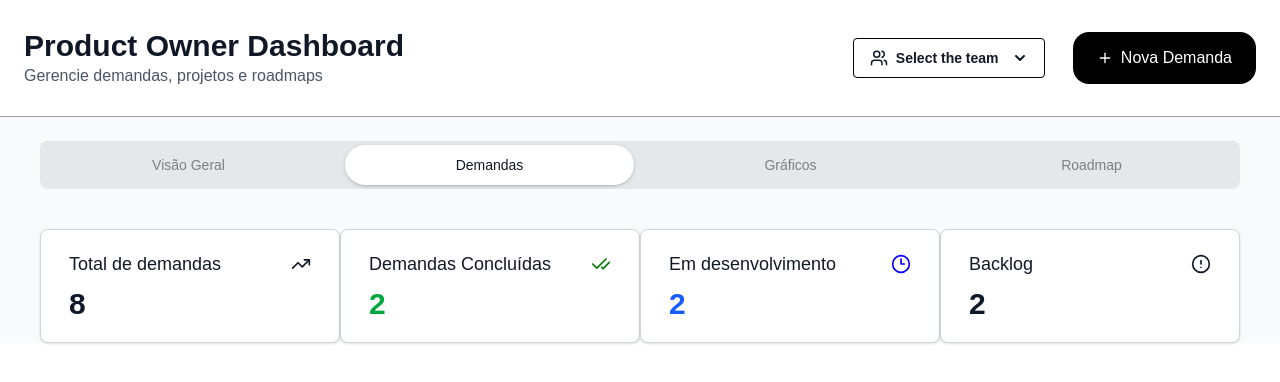
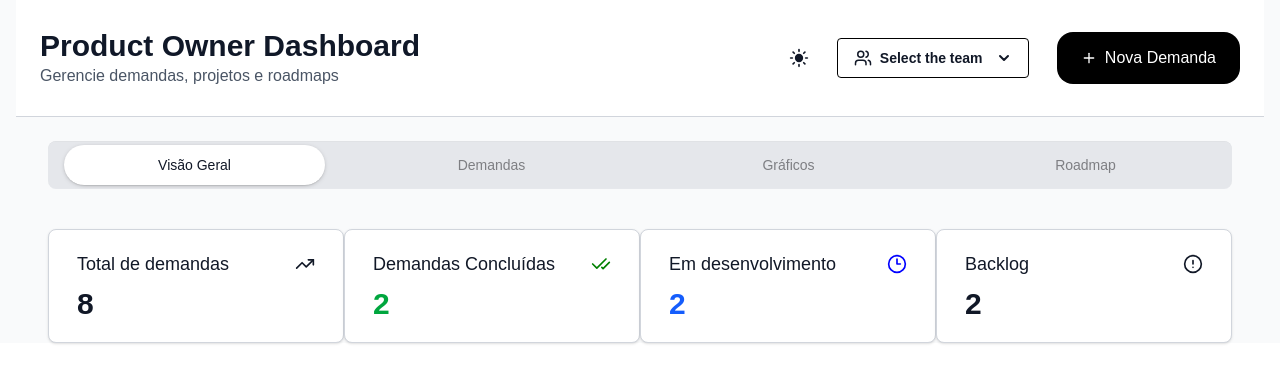
Before and after one commit to RogerPatriota/po-hub, a Next.js app: page / in a window 1280 px wide. Shown: the top 382 px of the page. Built offline with nearby package versions, Linux system fonts and the light colour scheme.

Commit message:
core: add General Vision component and change theme button

```diff
--- a/src/app/page.tsx
+++ b/src/app/page.tsx
@@ -3,24 +3,24 @@
 import React, { useState } from 'react';
 
 import Navbar from '@/components/Navbar';
-import { CheckCheck, TrendingUp, CircleAlert, Clock3 } from 'lucide-react';
-import DataCard from '@/components/DataCard';
+import GeneralVision from '@/components/GeneralVision';
+
 
 export default function Home() {
     const tabs = [
-        { name: 'Visão Geral', component: "Visão Geral" },
+        { name: 'Visão Geral', component: <GeneralVision /> },
         { name: 'Demandas', component: 'Demandas' },
         { name: 'Gráficos', component: 'Gráficos' },
         { name: 'Roadmap', component: 'Roadmap' },
     ];
 
-    const [activeTab, setActiveTab] = useState(1);
+    const [activeTab, setActiveTab] = useState(0);
 
   return (
     <div>
         <Navbar />
 
-        <div className="flex flex-col justify-center my-6 mx-10 gap-10">
+        <div className="flex flex-col justify-center my-6 mx-12 gap-10">
             <div role="tablist" className="tabs tabs-box bg-gray-200 flex gap-3">
             {tabs.map((tab, index) => (
                 <input
@@ -29,19 +29,14 @@ export default function Home() {
                 name="my_tabs_6"
                 role="tab"
                 width={57}
-                className="tab rounded-3xl flex-1"
+                className={`tab rounded-3xl flex-1 mx-3 ${index === activeTab ? 'tab-active [--tab-bg:white] [--tab-border-color:white]' : ''}`}
                 aria-label={tab.name}
-                defaultChecked={index === 1}
+                defaultChecked={index === 0}
                 onChange={() => setActiveTab(index)}
                 />
             ))}
             </div>
-            <div className='flex justify-between'>
-                <DataCard title="Total de demandas" value="8" icon={<TrendingUp size={20} />}  />
-                <DataCard title="Demandas Concluídas" value="2" icon={<CheckCheck size={20} color='green' />} color="text-green-600" />
-                <DataCard title="Em desenvolvimento" value="2" icon={<Clock3 size={20} color='blue' />} color="text-blue-600" />
-                <DataCard title="Backlog" value="2" icon={<CircleAlert size={20} />} />
-            </div>
+            {tabs[activeTab].component}
         </div>
     </div>
   );
--- /dev/null
+++ b/src/components/GeneralVision.tsx
@@ -0,0 +1,17 @@
+import { CheckCheck, TrendingUp, CircleAlert, Clock3 } from 'lucide-react';
+import DataCard from '@/components/DataCard';
+
+function GeneralVision() {
+  return (
+    <div>
+        <div className='flex justify-between'>
+            <DataCard title="Total de demandas" value="8" icon={<TrendingUp size={20} />}  />
+            <DataCard title="Demandas Concluídas" value="2" icon={<CheckCheck size={20} color='green' />} color="text-green-600" />
+            <DataCard title="Em desenvolvimento" value="2" icon={<Clock3 size={20} color='blue' />} color="text-blue-600" />
+            <DataCard title="Backlog" value="2" icon={<CircleAlert size={20} />} />
+        </div>
+    </div>
+  );
+}
+
+export default GeneralVision;
--- a/src/components/Navbar.tsx
+++ b/src/components/Navbar.tsx
@@ -1,7 +1,7 @@
 'use client';
 
 import React, { useState } from 'react';
-import { Plus, Users, ChevronDown } from 'lucide-react';
+import { Plus, Users, ChevronDown, Sun, Moon } from 'lucide-react';
 
 function NavBar() {
 
@@ -9,12 +9,17 @@ function NavBar() {
     const teams = ['Data Automation', 'Hermes', 'Apollo'];
 
     return (
-        <div className='flex flex-row justify-between bg-white border-b border-gray-400 py-7 px-6'>
+        <div className='flex flex-row justify-between mx-4 bg-white border-b border-gray-300 py-7 px-6'>
             <div>
             <h1 className='text-3xl font-bold text-gray-900'>Product Owner Dashboard</h1>
             <p className='text-gray-600'>Gerencie demandas, projetos e roadmaps</p>
             </div>
             <div className='flex gap-7 items-center'>
+                <label className='swap swap-rotate'>
+                    <input type="checkbox" />
+                    <Sun className='swap-off fill-current' size={20} />
+                    <Moon className='swap-on fill-current' size={20} />
+                </label>
                 <div className="dropdown">
                 <div tabIndex={0} role="button" className="btn btn-outline hover: border-1 border-black justify-between w-48 font-normal">
                     <a className='flex flex-row gap-2 whitespace-nowrap items-center font-semibold'>
@@ -35,6 +40,7 @@ function NavBar() {
                     ))}
                 </ul>
                 </div>
+
                 <button type="button" className="flex items-center gap-2 rounded-2xl bg-black text-white px-6 py-3.5 hover:bg-gray-900 transition-colors whitespace-nowrap">
                     <Plus size={16} />
                     Nova Demanda
```
